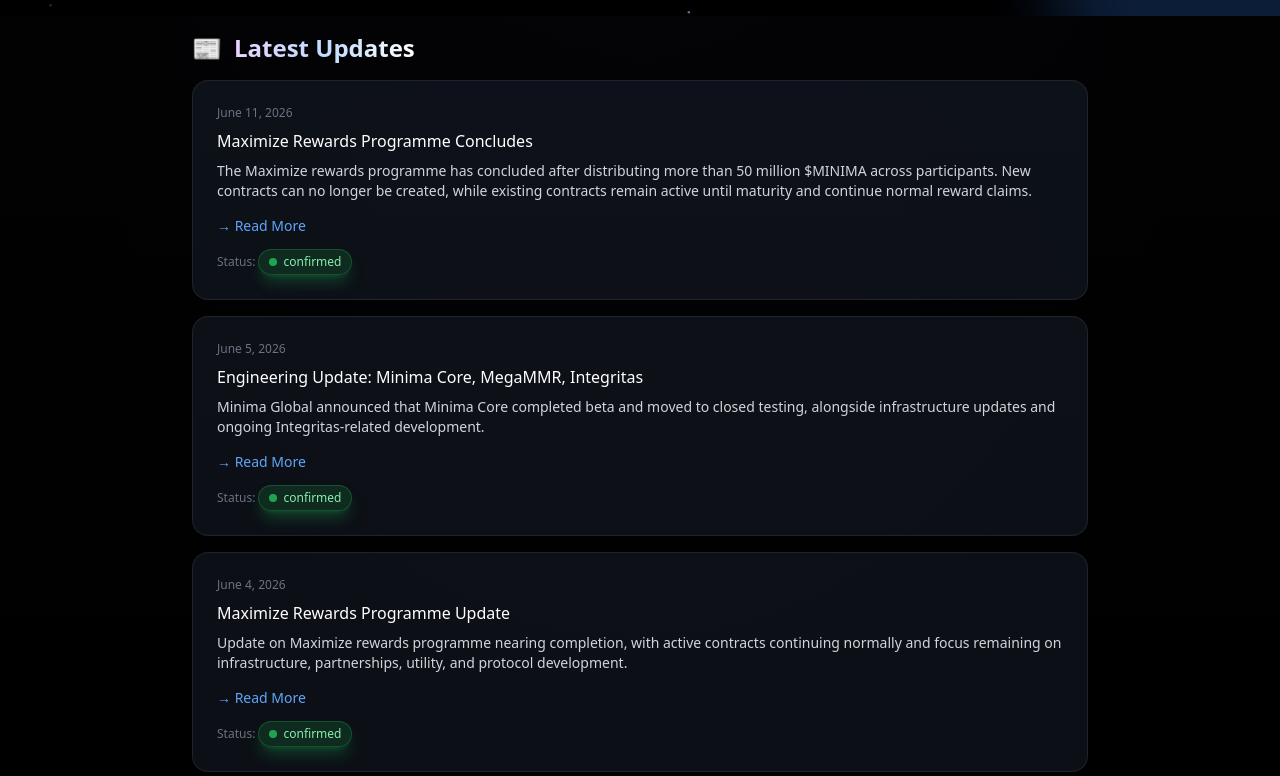
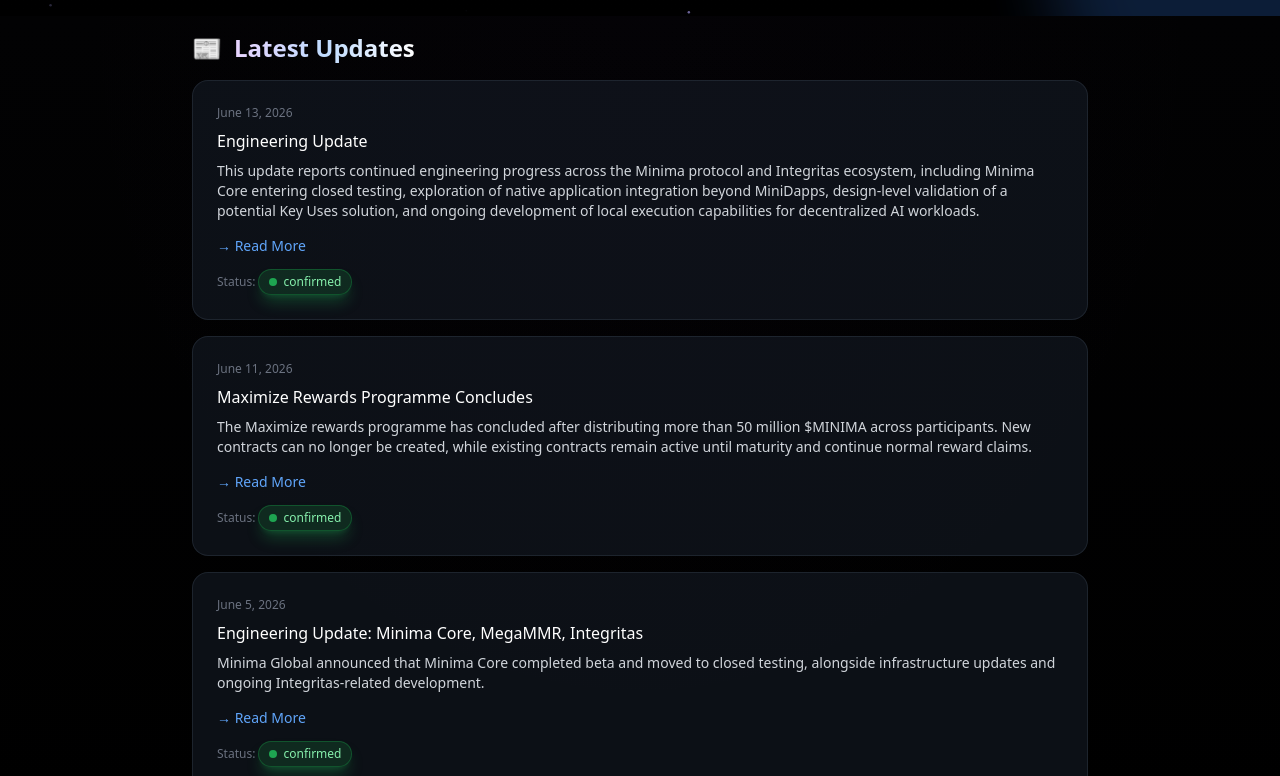
Before and after one commit to KuA1bo/minimaverse-site, a Next.js app: page /news in a window 1280 px wide. Shown: the part 784-1560 px from the top of the page. Built offline with nearby package versions, Linux system fonts and the light colour scheme.

Commit message:
feat: add Engineering Update (June 13, 2026) to news archive and RSS
- Add news article data to src/data/news.ts
- Update homepage ticker with new internal article link
- Add news card to /news page archive
- Add entry to RSS feed with correct metadata

```diff
--- a/src/app/news/page.tsx
+++ b/src/app/news/page.tsx
@@ -1,6 +1,6 @@
 // src/app/news/page.tsx
 // News page - latest updates and announcements about Minima Protocol
-// Updated: Added Maximize Rewards Programme Concludes, internal navigation support [11.06.2026]
+// Updated: Added Engineering Update, internal navigation support [13.06.2026]
 
 import Link from 'next/link';
 import JsonLd from '@/components/JsonLd';
@@ -234,6 +234,13 @@
 
           <div className="space-y-4">
             {[
+              {
+                date: 'June 13, 2026',
+                title: 'Engineering Update',
+                text: "This update reports continued engineering progress across the Minima protocol and Integritas ecosystem, including Minima Core entering closed testing, exploration of native application integration beyond MiniDapps, design-level validation of a potential Key Uses solution, and ongoing development of local execution capabilities for decentralized AI workloads.",
+                link: { href: '/news/engineering-update-2026-06-13', text: '→ Read More' },
+                status: 'confirmed' as const
+              },
               {
                 date: 'June 11, 2026',
                 title: 'Maximize Rewards Programme Concludes',
@@ -498,11 +505,11 @@
           </p>
         </div>
 
-        {/* Last Updated - UPDATED DATE to June 11, 2026 */}
+        {/* Last Updated - UPDATED DATE to June 13, 2026 */}
         <section className="border-t border-gray-700/40 pt-6 opacity-0 animate-fade-in-up delay-300">
           <p className="text-gray-500 text-sm flex items-center gap-2">
             <span className="w-2 h-2 bg-green-500 rounded-full animate-pulse" />
-            Last updated: June 11, 2026
+            Last updated: June 13, 2026
           </p>
         </section>
 
--- a/src/app/page.tsx
+++ b/src/app/page.tsx
@@ -2,7 +2,7 @@
 
 // src/app/page.tsx
 // Home page - Minimaverse independent information hub
-// Updated: Ticker links to internal news page [11.06.2026]
+// Updated: Ticker links to internal news page [13.06.2026]
 
 import { useRef, useState, useLayoutEffect } from 'react';
 import Link from 'next/link';
@@ -144,13 +144,13 @@
   // Added mr-2 to the last span so the next copy's leading dot has a proper space
   const content = (
     <Link
-      href="/news/maximize-conclusion"
+      href="/news/engineering-update-2026-06-13"
       className="flex items-center whitespace-nowrap text-gray-400 hover:text-purple-400 transition-colors duration-200"
     >
       <span>•</span>
       <span className="ml-2 font-mono uppercase tracking-wider">Latest Verified Updates</span>
       <span className="mx-2">•</span>
-      <span className="mr-2">Maximize rewards programme concluded after distributing over 50 million $MINIMA. Existing contracts continue operating until maturity</span>
+      <span className="mr-2">Minima Core in closed testing, native application architecture expansion, Key Uses solution validated, Integritas edge deployment progress</span>
     </Link>
   );
 
@@ -310,7 +310,7 @@
         </div>
 
         <section className="border-t border-gray-700/40 pt-6 opacity-0 animate-fade-in-up delay-300">
-          <p className="text-gray-500 text-sm flex items-center gap-2"><span className="w-2 h-2 bg-green-500 rounded-full animate-pulse" />Last updated: 11 июня 26</p>
+          <p className="text-gray-500 text-sm flex items-center gap-2"><span className="w-2 h-2 bg-green-500 rounded-full animate-pulse" />Last updated: 13 июня 26</p>
         </section>
       </article>
     </div>
--- a/src/app/rss.xml/route.ts
+++ b/src/app/rss.xml/route.ts
@@ -1,7 +1,7 @@
 // src/app/rss.xml/route.ts
 // RSS feed generator for Minimaverse - static pages + verified news items
 // NOTE: When adding a new page or news item, add it to the respective array below.
-// Updated: Added Maximize Rewards Programme Concludes [11.06.2026]
+// Updated: Added Engineering Update [13.06.2026]
 import RSS from 'rss';
 import { NextResponse } from 'next/server';
 
@@ -28,6 +28,12 @@
 
   // Verified news items - add new entries here with confirmed status only
   const newsItems = [
+    {
+      title: 'Engineering Update',
+      url: 'https://minimaverse.com/news/engineering-update-2026-06-13',
+      desc: 'This update reports continued engineering progress across the Minima protocol and Integritas ecosystem, including Minima Core entering closed testing, exploration of native application integration beyond MiniDapps, design-level validation of a potential Key Uses solution, and ongoing development of local execution capabilities for decentralized AI workloads. Source: MinimaGlobal/598. Status: confirmed.',
+      date: new Date('2026-06-13'),
+    },
     {
       title: 'Maximize Rewards Programme Concludes',
       url: 'https://minimaverse.com/news/maximize-conclusion',
--- a/src/data/news.ts
+++ b/src/data/news.ts
@@ -1,7 +1,7 @@
 // src/data/news.ts
 // Centralized news data source for Minimaverse
 // All verified news articles are stored here and rendered via dynamic route /news/[slug]
-// Updated: Maximize Rewards Programme Concludes [11.06.2026]
+// Updated: Engineering Update [13.06.2026]
 
 export interface NewsArticle {
   slug: string;
@@ -18,6 +18,34 @@
 }
 
 export const newsArticles: NewsArticle[] = [
+  {
+    slug: 'engineering-update-2026-06-13',
+    date: '2026-06-13',
+    displayDate: 'June 13, 2026',
+    title: 'Engineering Update',
+    summary:
+      'This update reports continued engineering progress across the Minima protocol and Integritas ecosystem, including Minima Core entering closed testing, exploration of native application integration beyond MiniDapps, design-level validation of a potential Key Uses solution, and ongoing development of local execution capabilities for decentralized AI workloads.',
+    details: [
+      {
+        label: 'Minima Core',
+        text: 'Lightweight version for hardware/embedded systems; beta completed, now in closed testing.',
+      },
+      {
+        label: 'Application Architecture Expansion',
+        text: 'Native applications (Android APKs, Windows services) via OS-level IPC, beyond browser-based MiniDapps.',
+      },
+      {
+        label: 'Key Uses',
+        text: 'Potential solution validated at design level; implementation phase planned next.',
+      },
+      {
+        label: 'Integritas Edge Deployment',
+        text: 'Local execution platform for low-powered devices, decentralized AI workloads.',
+      },
+    ],
+    source: 'https://t.me/MinimaGlobal/598',
+    sourceLabel: 'Official Telegram Announcement — MinimaGlobal/598',
+  },
   {
     slug: 'maximize-conclusion',
     date: '2026-06-11',
```
